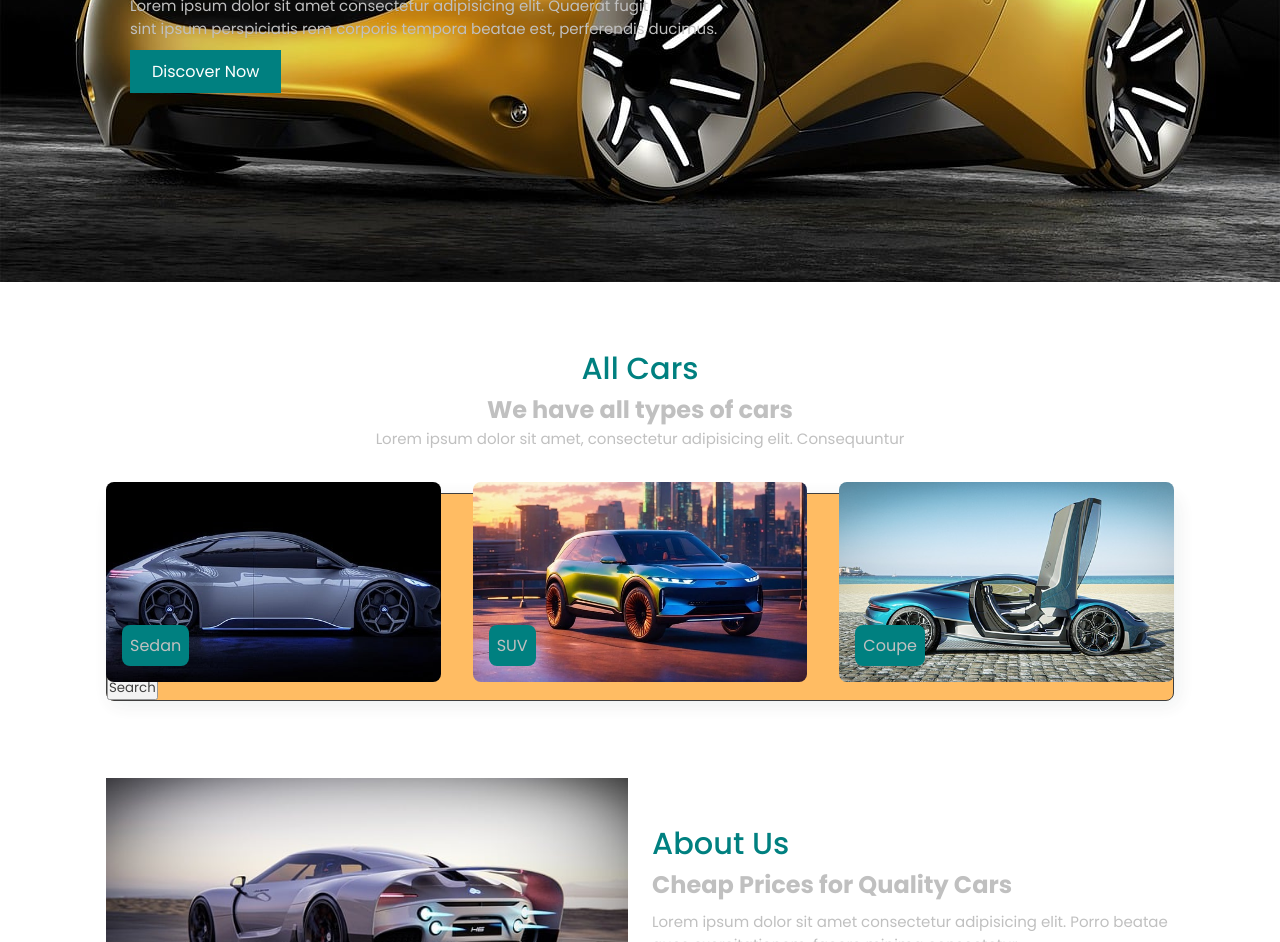
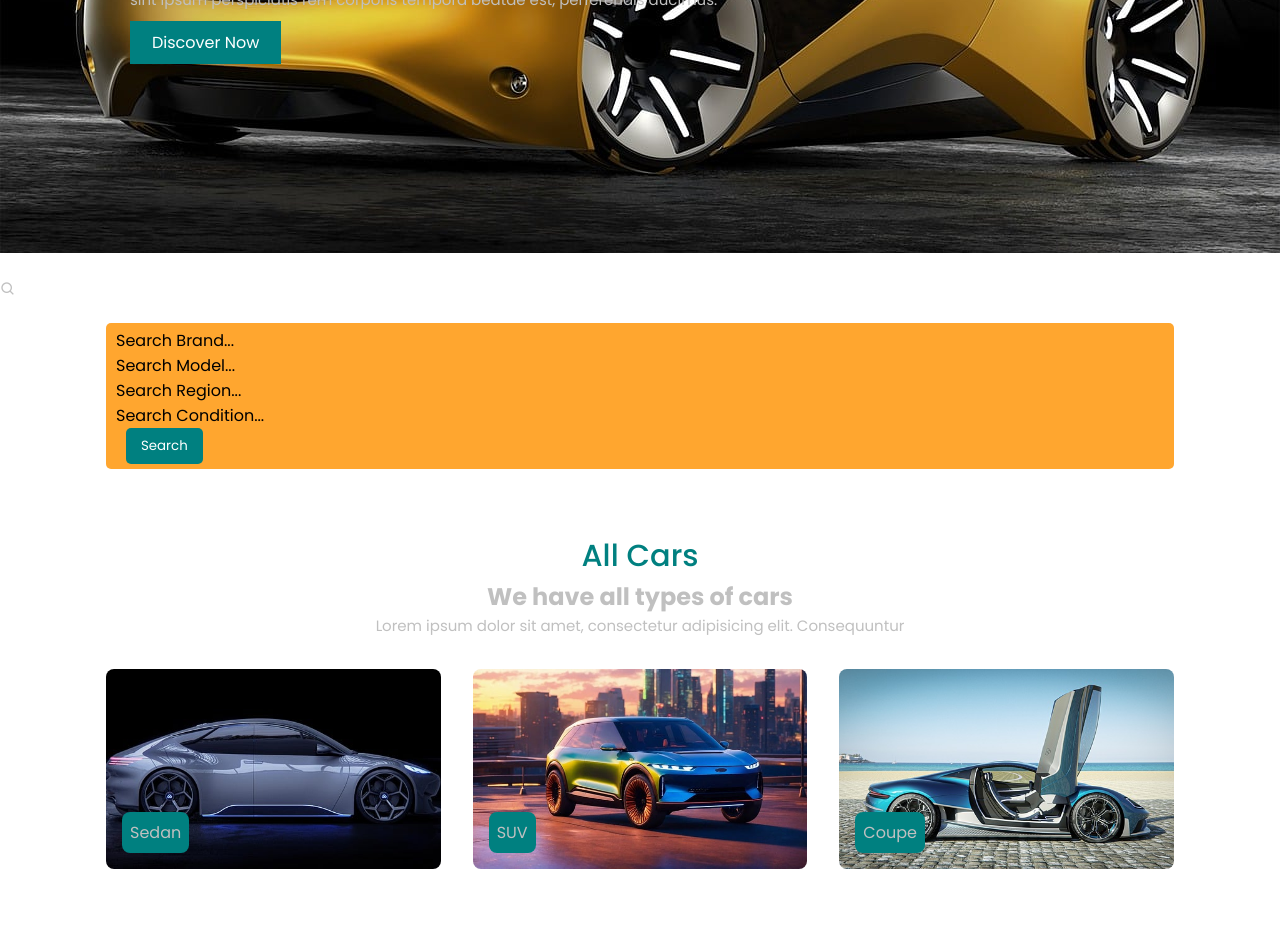
Before and after one commit to kdooley727/QuestAuto, a website: page index.html in a window 1280 px wide. Shown: the part 387-1329 px from the top of the page. Drawn offline with nearby package versions, Linux system fonts and the light colour scheme.

Commit message:
updating index.html, main.js, and style.css

```diff
--- a/index.html
+++ b/index.html
@@ -5,7 +5,7 @@
     <meta name="viewport" content="width=device-width, initial-scale=1.0">
     <title>QuestAuto Sales</title>
     <link rel="stylesheet" href="style.css">
-    <link href='https://unpkg.com/boxicons@2.1.4/css/boxicons.min.css' rel='stylesheet'>
+    <link href="https://cdn.jsdelivr.net/boxicons/2.1.4/css/boxicons.min.css" rel="stylesheet">
 </head>
 <body>
     <!--NavBar-->
@@ -24,6 +24,14 @@
         </div>
     </header>
     <!--Home-->
+    <section class="home" id="home">
+        <div class="home-text">
+            <h1>We Have Any <span>Car</span> <br>You Are Looking For</h1>
+            <p>Lorem ipsum dolor sit amet consectetur adipisicing elit. Quaerat fugit <br>sint ipsum perspiciatis rem corporis tempora beatae est, perferendis ducimus.</p>
+            <a href="#" class="btn">Discover Now</a>
+        </div>
+    </section>
+    <br />
     <!--Search icon-->
     <i class='bx bx-search' id="search-icon"></i>
     <!--Search box-->
@@ -32,15 +40,8 @@
         <input type="search" id="model-search" placeholder="Search Model...">
         <input type="search" id="region-search" placeholder="Search Region...">
         <input type="search" id="condition-search" placeholder="Search Condition...">
-        <button id="search-button">Search</button>
+        <button type="submit" id="search-button">Search</button>
     </div>
-    <section class="home" id="home">
-        <div class="home-text">
-            <h1>We Have Any <span>Car</span> <br>You Are Looking For</h1>
-            <p>Lorem ipsum dolor sit amet consectetur adipisicing elit. Quaerat fugit <br>sint ipsum perspiciatis rem corporis tempora beatae est, perferendis ducimus.</p>
-            <a href="#" class="btn">Discover Now</a>
-        </div>
-    </section>
     <section class="cars" id="cars">
         <div class="heading">
             <span>All Cars</span>
--- a/main.js
+++ b/main.js
@@ -1,8 +1,8 @@
 // Select the search box element
 let search = document.querySelector('.search-box');
 
-// Select the search icon element
-let searchIcon = document.querySelector('#search-icon');
+// Select the search button element
+let searchButton = document.querySelector('#search-button');
 
 // Select the response container
 let responseContainer = document.querySelector('#response-container');
@@ -56,8 +56,8 @@ async function fetchRegions() {
     }
 }
 
-// Add a click event listener to the search icon
-searchIcon.addEventListener('click', () => {
+// Add a click event listener to the search button
+searchButton.addEventListener('click', () => {
     // Toggle the 'active' class on the search box
     search.classList.toggle('active');
 
--- a/style.css
+++ b/style.css
@@ -116,42 +116,44 @@ header.shadow {
     border-bottom: 3px solid var(--main-color);
 }
 
-/* Search */
-#search-icon {
-    font-size: 24px;
-    cursor: pointer;
-    color: var(--bg-color);
+/* Search box */
+.search-box {
+    position: relative;
+    margin-top: 20px;
+    background-color: var(--bg-color);
+    border-radius: 5px;
+    padding: 5px 40px 5px 10px; /* Increase right padding to accommodate the icon */
+    width: 100%;
 }
 
-.search-box {
-    position: absolute;
-    top: 110%;
-    right: 0;
-    left: 0;
-    background: var(--bg-color);
-    box-shadow: 4px 4px 20px rgb(15 54 55 / 10%);
-    border: 1px solid #000000;
-    border-radius: 0.5rem;
-    opacity: 75%;
-}
+/* Search input */
+    .search-box input[type="search"] {
+        width: 100%;
+        border: none;
+        background: none;
+        outline: none;
+        font-size: 16px;
+    }
+
+    /* Search button */
+    .search-box button {
+        padding: 8px 15px; /* Adjust padding */
+        margin-left: 10px; /* Add space between input and button */
+        border: none;
+        border-radius: 5px;
+        background-color: var(--main-color); /* Button color */
+        color: white;
+        cursor: pointer;
+    }
+
+        /* Hover effect for button */
+        .search-box button:hover {
+            background-color: #0056b3; /* Darker shade of button color */
+        }
 ::placeholder {
-    color: #000000;
-  }
-
-.search-box active {
-    clip-path: circle(144% at 100% 0%);
-    transition: 0.4s;
     color: #000000;
 }
 
-.search-box input {
-    width: 100%;
-    padding: 10px;
-    border: none;
-    outline: none;
-    background: transparent;
-    font-size: 1rem;
-}
 
 /************************************
 HOME PAGE
```
